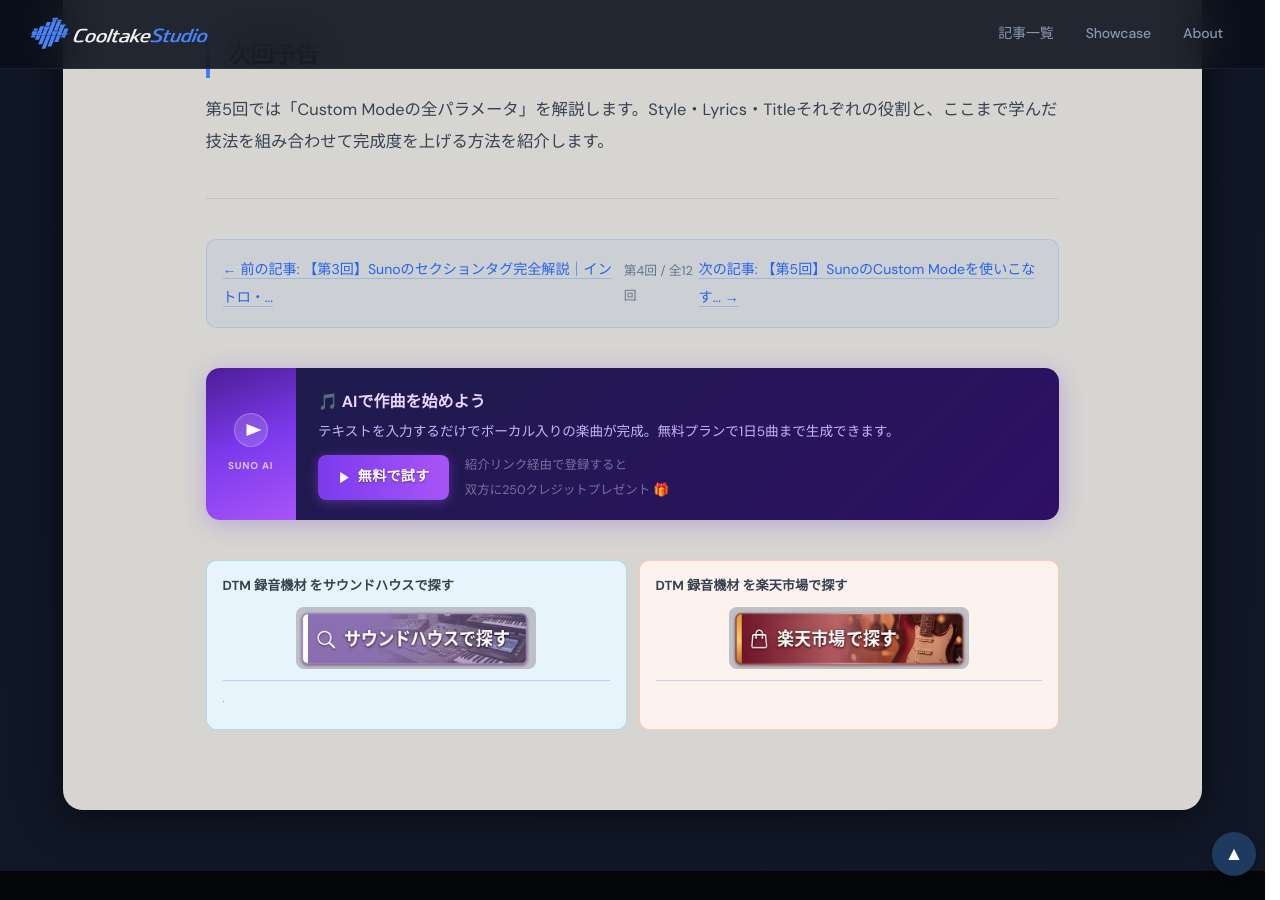
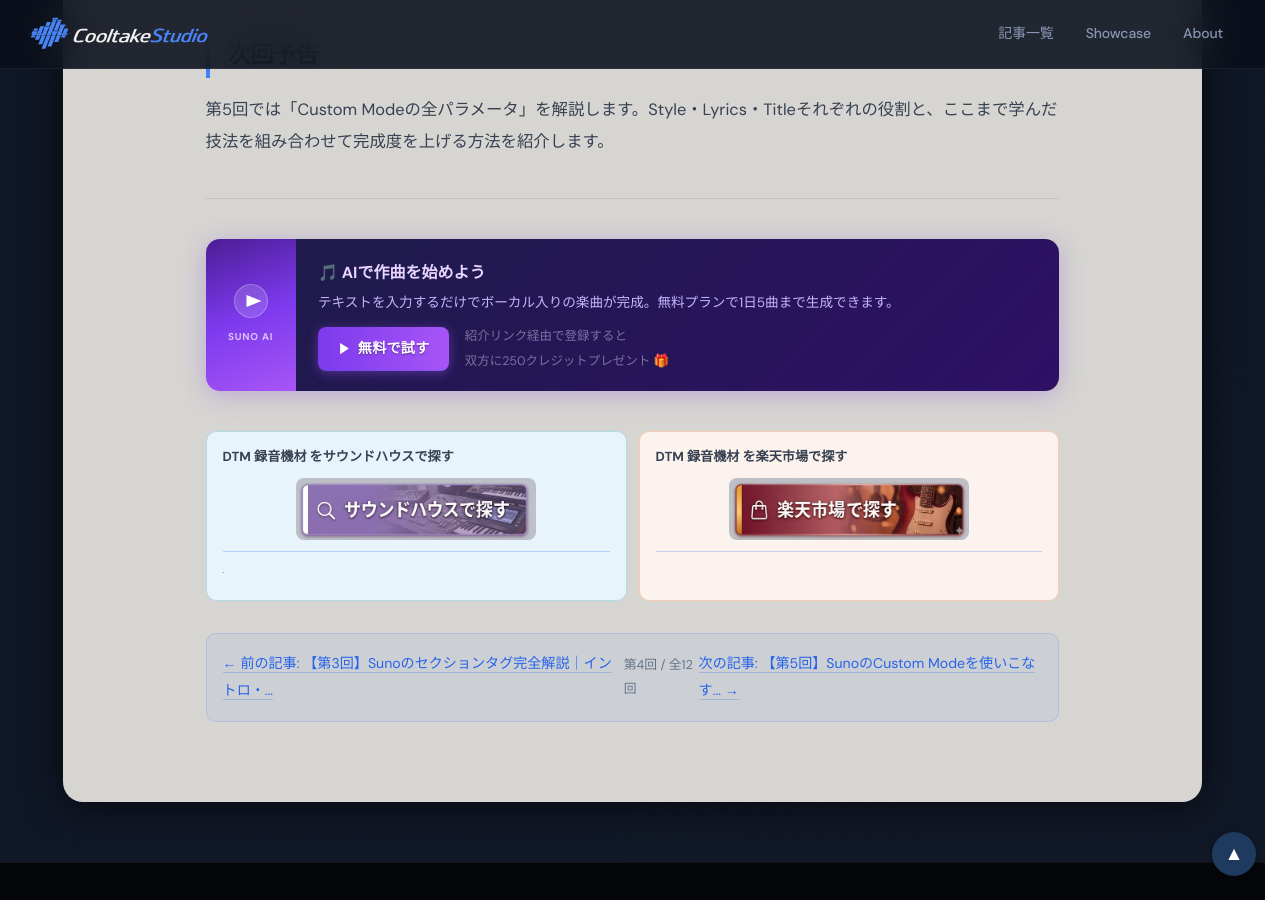
Before and after one commit to cooltake/cooltake.github.io, a Jekyll site: the page built from _posts/2026-06-23-suno-guide-04.md, in a window 1280 px wide and 900 px high, scrolled down 6422 px. Built offline with Jekyll 4.4.1, drawn with Linux system fonts in a browser that asks for light colours; some web fonts are replaced.

Commit message:
deploy: Suno guide series update (_posts/2026-06-23-suno-guide-04.md)

```diff
--- a/_posts/2026-06-23-suno-guide-04.md
+++ b/_posts/2026-06-23-suno-guide-04.md
@@ -236,8 +236,8 @@
 
 ---
 
-{% include suno-series-nav.html current=4 %}
-
 {% include suno-cta.html %}
 
 <div style="display:flex;gap:.75rem;margin:2rem 0;"><div style="flex:1;padding:.8rem 1rem 1rem;background:#e8f4fb;border-radius:10px;border:1px solid rgba(8,145,178,.25);"><span style="display:block;margin:0 0 .5rem;color:#374151;font-size:.82rem;font-weight:bold;">DTM 録音機材 をサウンドハウスで探す</span><a href="https://h.accesstrade.net/sp/cc?rk=01001xqc00os63&url=https%3A%2F%2Fwww.soundhouse.co.jp%2Fsearch%2Findex%2F%3Fcategory%3D%26search_all%3DDTM" rel="nofollow" referrerpolicy="no-referrer-when-downgrade" style="display:block;text-decoration:none;text-align:center;"><img src="/assets/images/btn-soundhouse.jpg" alt="サウンドハウスで探す" width="240" style="height:auto;border-radius:8px;display:inline-block;"></a><img src="https://h.accesstrade.net/sp/rr?rk=01001xqc00os63" width="1" height="1" border="0" alt="" loading="lazy"></div><div style="flex:1;padding:.8rem 1rem 1rem;background:#fdf3ee;border-radius:10px;border:1px solid rgba(234,88,12,.25);"><span style="display:block;margin:0 0 .5rem;color:#374151;font-size:.82rem;font-weight:bold;">DTM 録音機材 を楽天市場で探す</span><a href="https://search.rakuten.co.jp/search/mall/DTM+%E9%8C%B2%E9%9F%B3%E6%A9%9F%E6%9D%90/" rel="nofollow" referrerpolicy="no-referrer-when-downgrade" style="display:block;text-decoration:none;text-align:center;"><img src="/assets/images/btn-rakuten.jpg" alt="楽天市場で探す" width="240" style="height:auto;border-radius:8px;display:inline-block;"></a></div></div>
+
+{% include suno-series-nav.html current=4 %}
```
